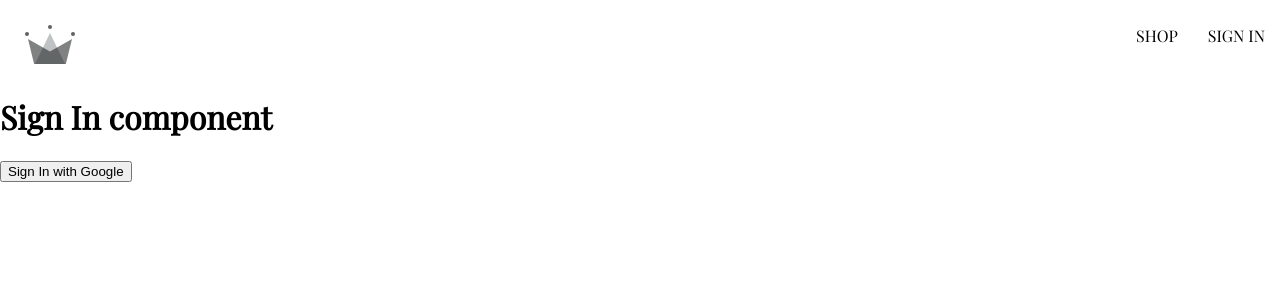
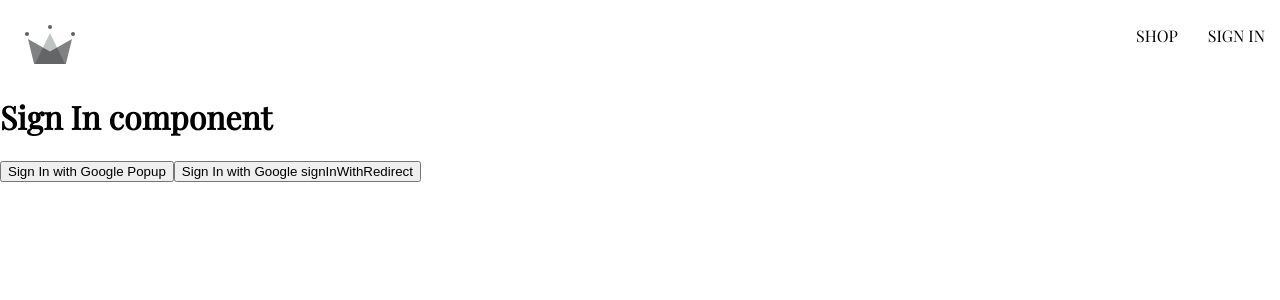
Before and after one commit to nikx12/online-shopping-ztm, a React (Create React App) app: page /signIn in a window 1280 px wide. Shown: the top 300 px of the page. Built offline with nearby package versions, Linux system fonts and the light colour scheme; a web font is replaced by a local one.

Commit message:
added sigIn with redirect code

```diff
--- a/src/routes/sign-in/index.jsx
+++ b/src/routes/sign-in/index.jsx
@@ -1,17 +1,46 @@
-import { signInWithGooglePopup, createUserDocFromAuth } from "../../utils/firebase/firebase.utils";
-
+import { useEffect } from "react";
+import { auth, signInWithGooglePopup, createUserDocFromAuth, signInWithGoogleRedirect } from "../../utils/firebase/firebase.utils";
+import { getRedirectResult } from "firebase/auth";
 
 const SignIn = () => {
+
+	// useEffect(async () => {
+	// 	const response = await getRedirectResult(auth);
+	// 	console.log(response);
+	// 	if (response) {
+	// 		    const userDocRef = await createUserDocFromAuth(response.user);
+	// 	}
+
+	// }, []);
+	useEffect(() => {
+		async function _getRedirectResult() {
+
+      const response = await getRedirectResult(auth);
+			console.log(response);
+      if (response) {
+        const userDocRef = await createUserDocFromAuth(response.user);
+      }
+
+    }
+
+    _getRedirectResult();
+
+	},[]);
+
 	const logGoogleUser = async () => {
 		const { user } = await signInWithGooglePopup();
 		const userDocRef = await createUserDocFromAuth(user);
 	}
 
+
 	return (
 		<div>
 			<h1>Sign In component</h1>
 			<button onClick={logGoogleUser}>
-				Sign In with Google
+				Sign In with Google Popup
+			</button>
+			<button onClick={signInWithGoogleRedirect}>
+				Sign In with Google signInWithRedirect
 			</button>
 		</div>
 	);
--- a/src/utils/firebase/firebase.utils.js
+++ b/src/utils/firebase/firebase.utils.js
@@ -29,6 +29,8 @@
 export const auth = getAuth();
 
 export const signInWithGooglePopup = () => signInWithPopup(auth, provider);
+export const signInWithGoogleRedirect = () => signInWithRedirect(auth, provider);
+
 
 export const db = getFirestore();
 
```
